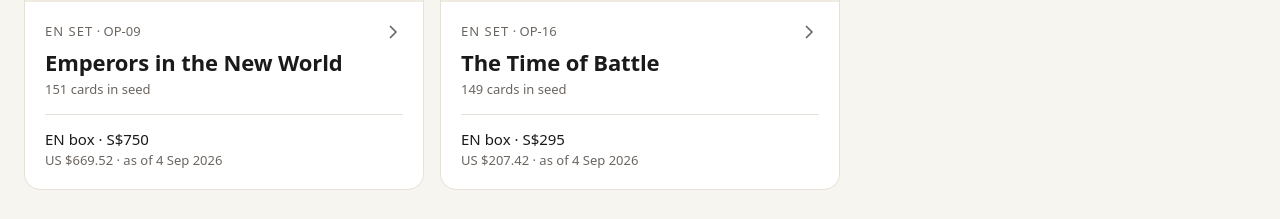
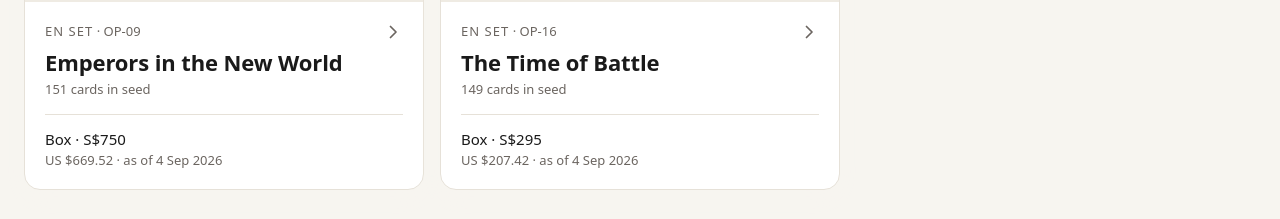
Before and after one commit to najibjuraimi-glitch/piecebook, a React (Vite) app: page / in a window 1280 px wide. Shown: the part 390-609 px from the top of the page. Built offline with nearby package versions, Linux system fonts and the light colour scheme.

Commit message:
State sealed language once per stack: tile price reads Box · S$750, guidance drops leading EN/JP
Co-authored-by: najibjuraimi-glitch <najibjuraimi-glitch@users.noreply.github.com>

```diff
--- a/src/components/SealedPrice.tsx
+++ b/src/components/SealedPrice.tsx
@@ -7,9 +7,15 @@ const SEP = ' · '
  * Two-line sealed price from Cards' seed: SG ask first (primary), US market and
  * as-of date muted underneath. Falls back to the US figure as primary when the
  * SG ask is missing. Renders nothing when neither price is seeded.
+ *
+ * `withLanguage` controls the "EN" in "EN box"; pass false where the language
+ * is already visible in the same stack (e.g. under an "EN set" meta line).
  */
-export function sealedPriceLines(p: SealedProduct): { primary: string; secondary: string | null } | null {
-  const label = sealedProductLabel(p)
+export function sealedPriceLines(
+  p: SealedProduct,
+  withLanguage = true,
+): { primary: string; secondary: string | null } | null {
+  const label = sealedProductLabel(p, withLanguage)
   const sg = p.sgAskSgd !== null ? formatSgd(p.sgAskSgd) : null
   const us = p.usMarketUsd !== null ? formatUsMarketUsd(p.usMarketUsd) : null
   const asOf = p.asOf ? `as of ${formatDate(p.asOf)}` : null
@@ -24,11 +30,13 @@ export function sealedPriceLines(p: SealedProduct): { primary: string; secondary
 
 interface Props {
   product: SealedProduct
+  /** Set false when the language is already shown nearby; the row then reads "Box · S$750". */
+  withLanguage?: boolean
   className?: string
 }
 
-export function SealedPrice({ product, className = '' }: Props) {
-  const lines = sealedPriceLines(product)
+export function SealedPrice({ product, withLanguage = true, className = '' }: Props) {
+  const lines = sealedPriceLines(product, withLanguage)
   if (!lines) return null
   return (
     <div className={`tabular ${className}`}>
--- a/src/components/SetTile.tsx
+++ b/src/components/SetTile.tsx
@@ -25,7 +25,10 @@ export function SetTile({ set }: { set: CardSet }) {
         <p className="mt-1.5 text-title text-ink">{set.setName}</p>
         <p className="tabular mt-1 text-meta text-muted">{pluralCards(set.cards.length)} in seed</p>
 
-        {sealed && <SealedPrice product={sealed} className="mt-4 border-t border-line pt-3.5" />}
+        {/* The meta line above already says "EN set", so the price row reads "Box · S$750". */}
+        {sealed && (
+          <SealedPrice product={sealed} withLanguage={false} className="mt-4 border-t border-line pt-3.5" />
+        )}
       </div>
     </Link>
   )
--- a/src/data/sealed.ts
+++ b/src/data/sealed.ts
@@ -10,14 +10,16 @@ export interface SealedGuidance {
   jp: string
 }
 
+// The strip shows the language as a badge beside each line, so the copy itself
+// does not repeat it ("EN  Box feeds…", not "EN  EN box feeds…").
 const SEALED: Record<string, SealedGuidance> = {
   'OP-09': {
-    en: 'EN box feeds this set · 13 Dec 2024',
-    jp: 'JP box (新たなる皇帝) · 31 Aug 2024',
+    en: 'Box feeds this set · 13 Dec 2024',
+    jp: 'Box (新たなる皇帝) · 31 Aug 2024',
   },
   'OP-16': {
-    en: 'EN box feeds this set · 12 Jun 2026',
-    jp: 'JP box (決戦の刻) · 30 May 2026',
+    en: 'Box feeds this set · 12 Jun 2026',
+    jp: 'Box (決戦の刻) · 30 May 2026',
   },
 }
 
@@ -73,8 +75,12 @@ export function getSealedProduct(
   )
 }
 
-/** Short product noun for the price row, e.g. "EN box". */
-export function sealedProductLabel(p: SealedProduct): string {
+/**
+ * Short product noun for the price row: "EN box", or just "Box" when the
+ * surrounding UI already states the language (avoids "EN … EN box").
+ */
+export function sealedProductLabel(p: SealedProduct, withLanguage = true): string {
   const noun = p.product === 'booster_box' ? 'box' : p.product.replace(/_/g, ' ')
-  return `${p.language} ${noun}`
+  if (withLanguage) return `${p.language} ${noun}`
+  return noun.charAt(0).toUpperCase() + noun.slice(1)
 }
```
Also changed, not shown: 1 other file (tests, documents, lock files or other folders).
